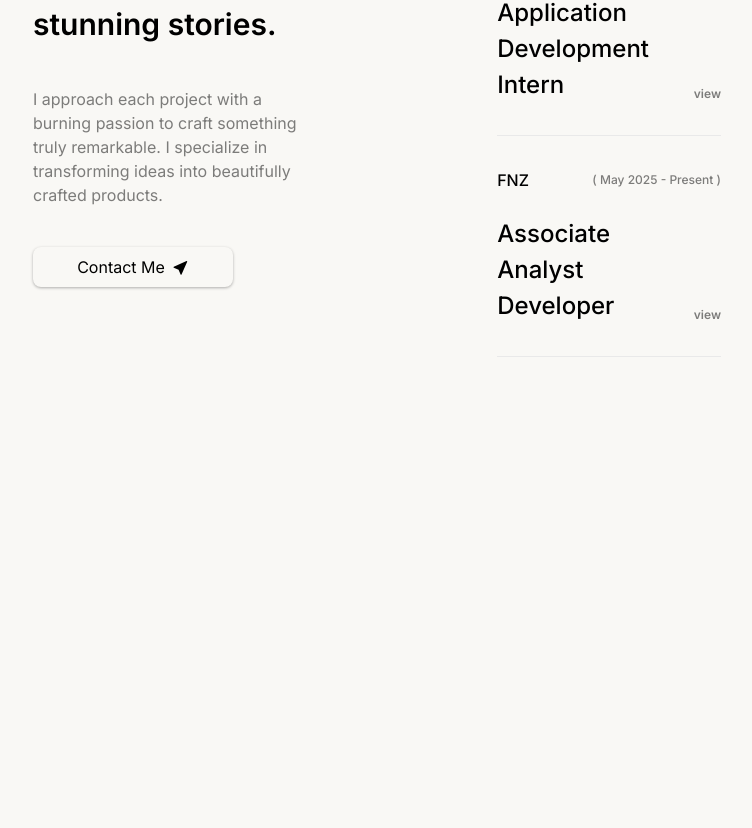
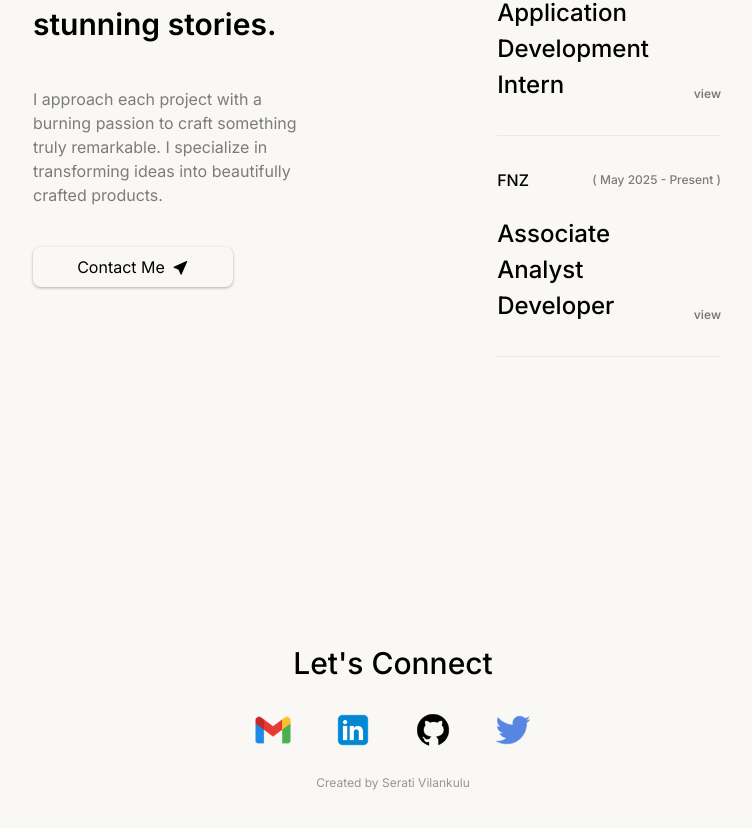
Before and after one commit to SeratiVilankulu/Portfolio, a React (Vite) app: page / in a window 1280 px wide. Shown: the part 1260-2088 px from the top of the page, without its empty margins (247-999 px from the left). Before the commit the page ends 1861 px from the top, so only its background shows below. Built offline with nearby package versions, Linux system fonts and the light colour scheme.

Commit message:
Footer section

```diff
--- a/src/App.jsx
+++ b/src/App.jsx
@@ -2,6 +2,7 @@ import React from "react";
 import Navigation from "./components/navigation/navigation.jsx";
 import Home from "./components/home/home.jsx";
 import Experience from "./components/experience/experience.jsx";
+import Footer from "./components/footer/footer.jsx";
 
 function App() {
 	return (
@@ -9,6 +10,7 @@ function App() {
 			<Navigation />
 			<Home />
 			<Experience />
+			<Footer />
 		</>
 	);
 }
--- /dev/null
+++ b/src/components/footer/footer.jsx
@@ -0,0 +1,49 @@
+import React from "react";
+import { MdOutlineKeyboardDoubleArrowUp } from "react-icons/md";
+import gmail from "/images/email.png";
+import linkedIn from "/images/linkedin.png";
+import github from "/images/GitHub.png";
+import twitter from "/images/Twitter.png";
+
+const Footer = () => {
+	return (
+		<footer className="relative flex items-center justify-center">
+			<section className="flex flex-col items-center justify-center gap-6 p-10">
+				<h3 className="text-size-3xl font-medium">Let's Connect</h3>
+				<div className="flex flex-row gap-10">
+					<img
+						src={gmail}
+						alt="Gmail"
+						className="w-10 h-10 cursor-pointer hover:scale-105 transition-transform duration-300 ease-in-out"
+					/>
+					<img
+						src={linkedIn}
+						alt="LinkedIn"
+						className="w-10 h-10 cursor-pointer hover:scale-105 transition-transform duration-300 ease-in-out"
+					/>
+					<img
+						src={github}
+						alt="GitHub"
+						className="w-10 h-10 cursor-pointer hover:scale-105 transition-transform duration-300 ease-in-out"
+					/>
+					<img
+						src={twitter}
+						alt="Twitter"
+						className="w-10 h-10 cursor-pointer hover:scale-105 transition-transform duration-300 ease-in-out"
+					/>
+				</div>
+				<span className="text-size-xs text-text-accent">
+					Created by Serati Vilankulu
+				</span>
+			</section>
+			<button
+				className="fixed bottom-8 right-8 shadow-default rounded-full bg-primary p-2 cursor-pointer hover:scale-105 transition-transform duration-300 ease-in-out z-50"
+				aria-label="Scroll to top"
+			>
+				<MdOutlineKeyboardDoubleArrowUp className="size-sm" />
+			</button>
+		</footer>
+	);
+};
+
+export default Footer;
```
